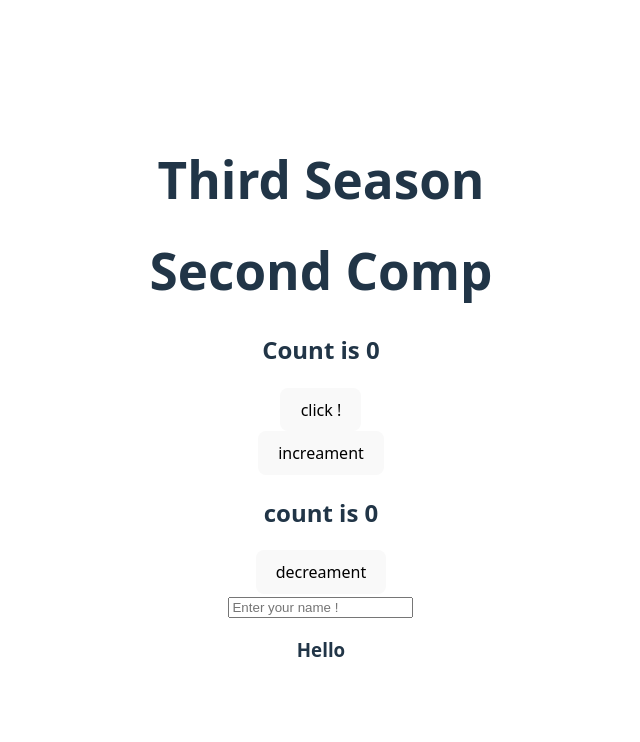
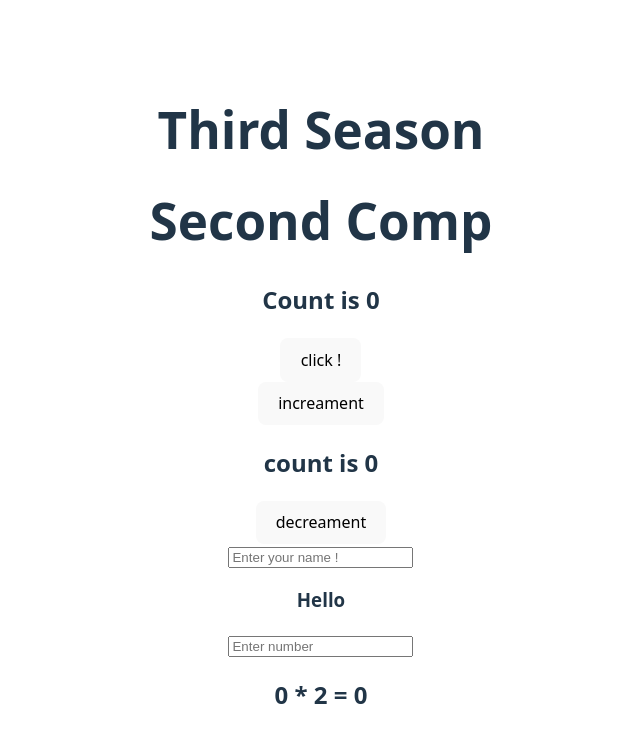
Before and after one commit to DEBAYUDHCHAKRABORTY/advanced-react, a React (Vite) app in the folder react/advanced/: page / in a window 1280 px wide. Shown: the top 742 px of the page, without its empty margins (319-959 px from the left). Built offline with nearby package versions, Linux system fonts and the light colour scheme.

Commit message:
double done

```diff
--- a/react/advanced/src/App.jsx
+++ b/react/advanced/src/App.jsx
@@ -7,6 +7,7 @@ import Comp2 from './Comp2'
 import Count from './counter'
 import Count2 from './counter2'
 import Greet from './greeting'
+import Dbl from './double'
 
 function App() {
   const [count, setCount] = useState(0)
@@ -18,6 +19,7 @@ function App() {
       <Count/>
       <Count2/>
       <Greet/>
+      <Dbl/>
     </>
   )
 }
--- /dev/null
+++ b/react/advanced/src/double.jsx
@@ -0,0 +1,21 @@
+import { useState } from "react";
+
+function Dbl(){
+    const[number,setNumber]=useState('0')
+
+
+
+    function handleNo(event){
+        setNumber(event.target.value)
+    }
+
+
+    return(
+        <div>
+            <input type="text" placeholder="Enter number" onInput={handleNo} onClick={handleNo}/>
+            {number && <h2>{number} * 2 = {number*2}</h2>}
+        </div>
+    )
+}
+
+export default Dbl;
```
